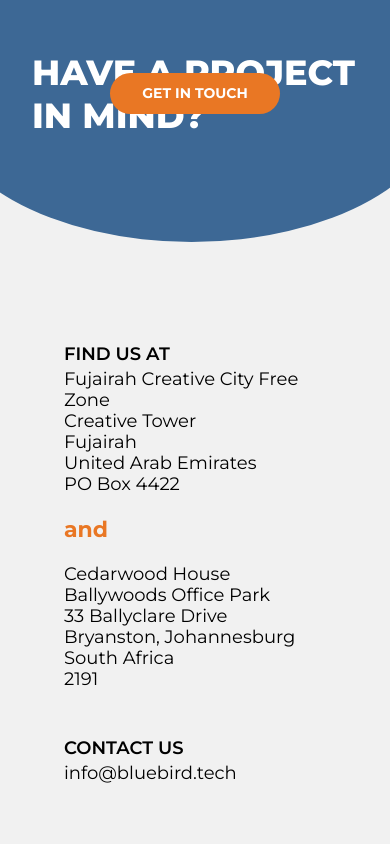
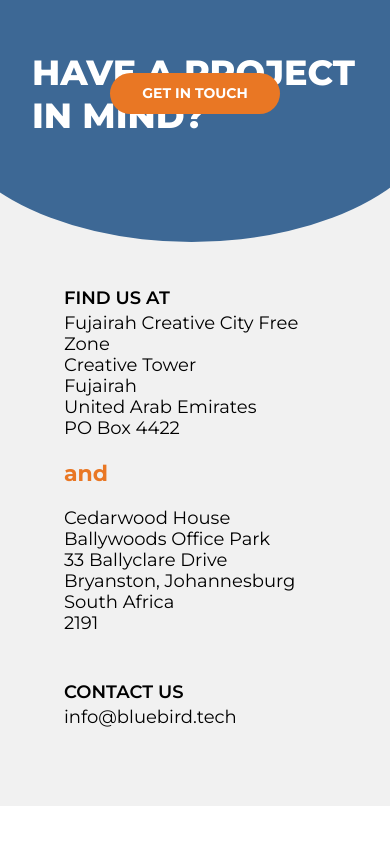
Before and after one commit to bluebird-technologies/bluebird_tech_OLD, a Next.js app: page / in a window 390 px wide. Shown: the part 4003-4847 px from the top of the page. After the commit the page ends 4809 px from the top, so only its background shows below. Built offline with nearby package versions, Linux system fonts and the light colour scheme.

Commit message:
Style improvements for mobile footer

```diff
--- a/components/Footer.tsx
+++ b/components/Footer.tsx
@@ -4,7 +4,7 @@ import LinkedinIcon from '../public/linkedin.svg';
 
 const Footer = () => {
   return (
-    <div className="w-full h-full flex flex-1 bg-grey py-20 px-12 lg:px-32">
+    <div className="w-full h-full flex flex-1 bg-grey py-6 lg:py-20 px-12 lg:px-32">
       <div className="flex w-full">
         <picture className="hidden lg:block">
           <source srcSet="/home/logo.svg" type="image/svg+xml" />
```
